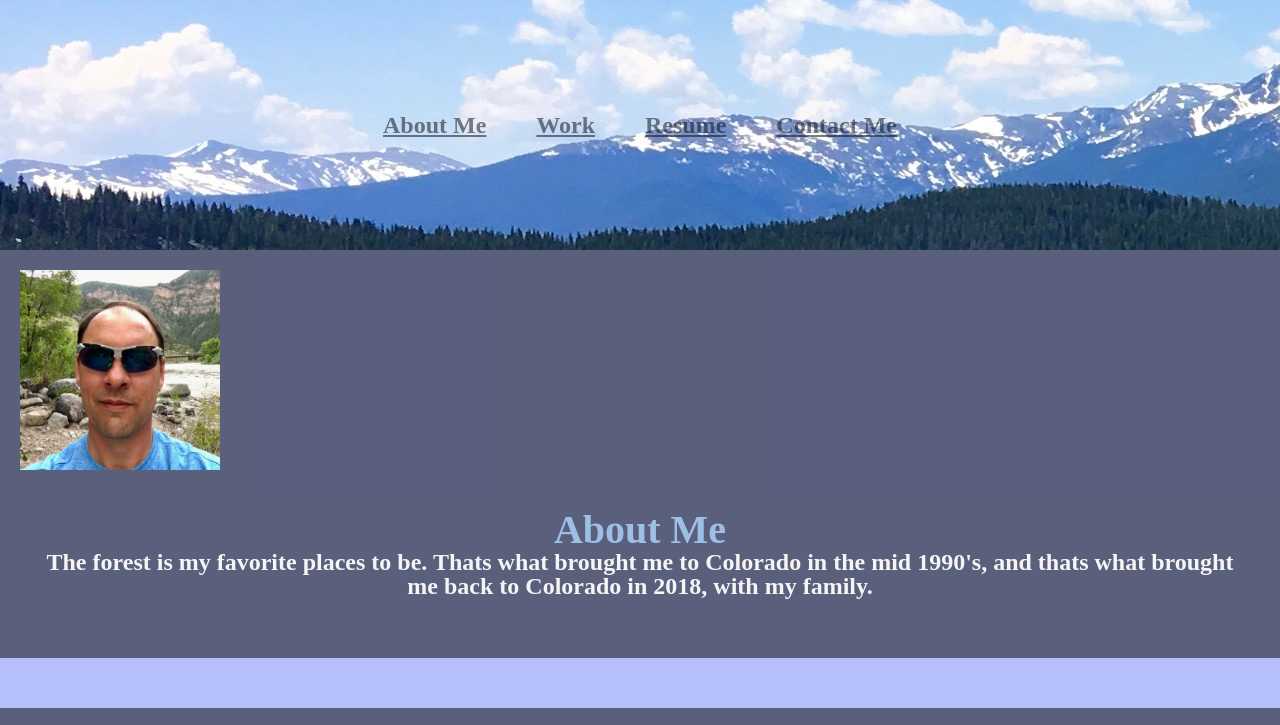
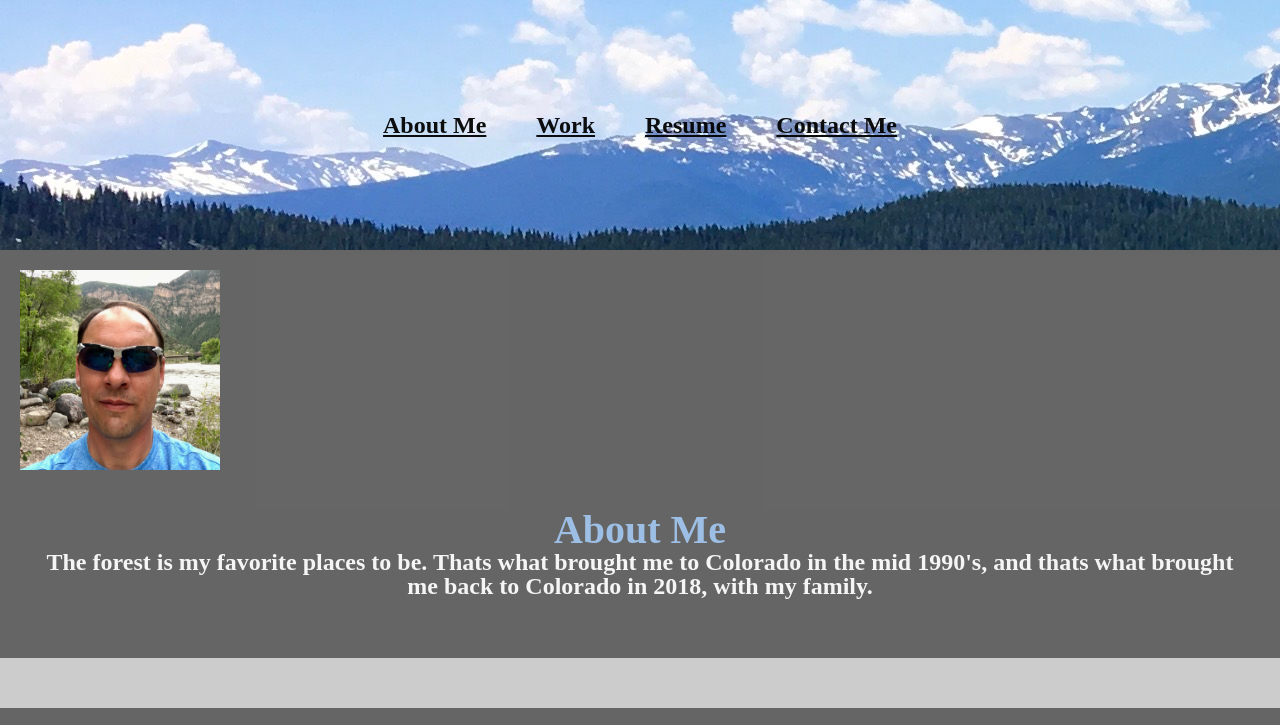
Before and after one commit to AndrewYoung72/2.0_Portfolio_AWY, a plain HTML site: page index.html in a window 1280 px wide. Shown: the top 725 px of the page. Drawn offline with Linux system fonts and the light colour scheme.

Commit message:
color changes

```diff
--- a/reset.css
+++ b/reset.css
@@ -12,7 +12,7 @@ body {
   min-height: 100%;
   line-height: 1;
   font-family: serif;
-  background-color: rgb(181, 191, 250);
+  background-color: rgba(0, 0, 0, 0.2);
 }
 
 h1, h2, h3, h4, h5, h6 {
--- a/style.css
+++ b/style.css
@@ -28,7 +28,7 @@
 }
 
 .navbar ul li a {
-  color: rgba(1, 2, 8, 0.5);
+  color: rgba(0, 0, 0, 0.945);
   padding: 8px 25px;
   transition: all .5s ease;
 }
```
